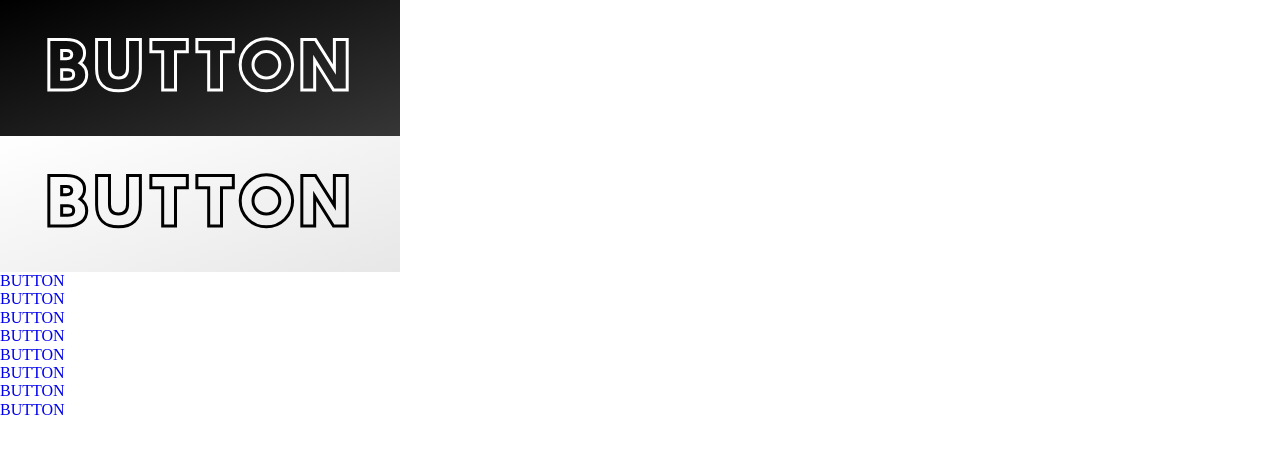
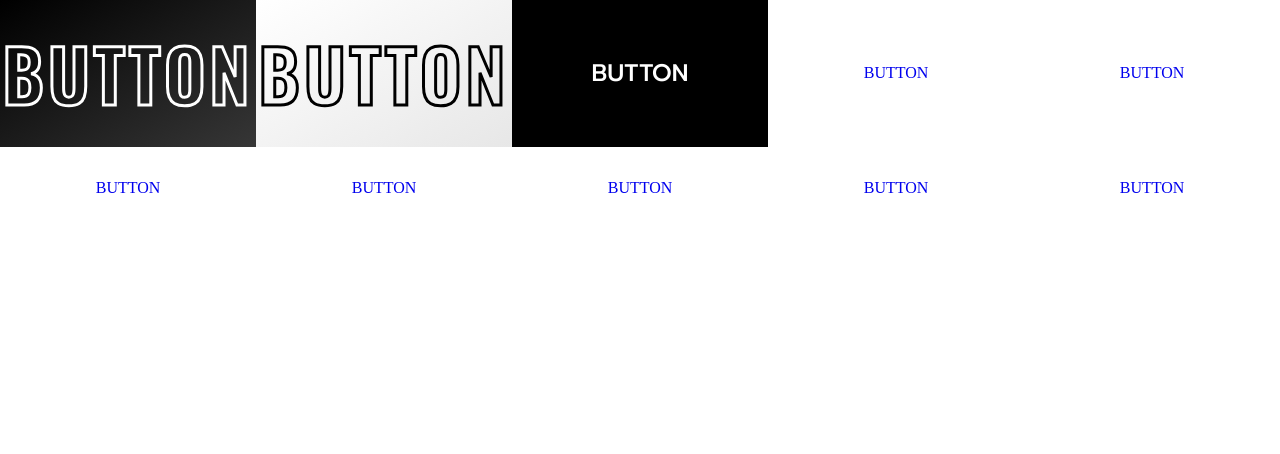
Before and after one commit to SkeetersDevJourney/testing-environment, a plain HTML site: page index.html in a window 1280 px wide. Drawn offline with nearby package versions, Linux system fonts and the light colour scheme.

Commit message:
another button

```diff
--- a/index.html
+++ b/index.html
@@ -19,62 +19,66 @@
     <section id="btns">
 
       <div class="btns__r01">
-        <div class="btns__r01_content">
-          <a href="#" class="btns__r01_content-btn">BUTTON</a>
+        <div class="btns__r01-content">
+          <a href="#" class="btns__r01-content_btn">BUTTON</a>
         </div>
       </div>
 
       <div class="btns__r02">
-        <div class="btns__r02_content">
-          <a href="#" class="btns__r02_content-btn">BUTTON</a>
+        <div class="btns__r02-content">
+          <a href="#" class="btns__r02-content_btn">BUTTON</a>
         </div>
       </div>
 
       <div class="btns__r03">
-        <div class="btns__r03_content">
-          <a href="#" class="btns__r03_content-btn">BUTTON</a>
+        <div class="btns__r03-content">
+          <a href="#" class="btns__r03-content_btn">BUTTON</a>
+          <div class="btns__r03-content_bar"></div>
+          <div class="btns__r03-content_bar"></div>
+          <div class="btns__r03-content_bar"></div>
+          <div class="btns__r03-content_bar"></div>
         </div>
       </div>
 
       <div class="btns__r04">
-        <div class="btns__r04_content">
-          <a href="#" class="btns__r04_content-btn">BUTTON</a>
+        <div class="btns__r04-content">
+          <a href="#" class="btns__r04-content_btn">BUTTON</a>
         </div>
       </div>
 
       <div class="btns__r05">
-        <div class="btns__r05_content">
-          <a href="#" class="btns__r05_content-btn">BUTTON</a>
+        <div class="btns__r05-content">
+          <a href="#" class="btns__r05-content_btn">BUTTON</a>
         </div>
       </div>
 
       <div class="btns__r06">
-        <div class="btns__r06_content">
-          <a href="#" class="btns__r06_content-btn">BUTTON</a>
+        <div class="btns__r06-content">
+          <a href="#" class="btns__r06-content_btn">BUTTON</a>
         </div>
       </div>
 
       <div class="btns__r07">
-        <div class="btns__r07_content">
-          <a href="#" class="btns__r07_content-btn">BUTTON</a>
+        <div class="btns__r07-content">
+          <a href="#" class="btns__r07-content_btn">BUTTON</a>
         </div>
       </div>
 
       <div class="btns__r08">
-        <div class="btns__r08_content">
-          <a href="#" class="btns__r08_content-btn">BUTTON</a>
+        <div class="btns__r08-content">
+          <a href="#" class="btns__r08-content_btn">BUTTON</a>
         </div>
       </div>
 
       <div class="btns__r09">
-        <div class="btns__r09_content">
-          <a href="#" class="btns__r09_content-btn">BUTTON</a>
+        <div class="btns__r09-content">
+          <a href="#" class="btns__r09-content_btn">BUTTON</a>
         </div>
       </div>
 
       <div class="btns__r10">
-        <div class="btns__r10_content">
-          <a href="#" class="btns__r10_content-btn">BUTTON</a>
+        <div class="btns__r10-content">
+          <a href="#" class="btns__r10-content_btn">BUTTON</a>
         </div>
       </div>
 
--- a/scss/rooms/btns/_buttons.scss
+++ b/scss/rooms/btns/_buttons.scss
@@ -1,49 +1,51 @@
 @use '../../util' as *;
 
+////////////////////////////////////////////////
+/////////////////// DEFAULTS ///////////////////
+////////////////////////////////////////////////
+
 #btns {
+  width: 100%;
   @include grido(
-    1fr,
+    repeat(auto-fit, minmax(250px, 1fr)),
     auto,
   );
+
+  & > * {
+    padding: 2rem;
+    @include flexo(
+      center,
+      center
+    );
+  }
 }
 
 @include mq('sm') {
-  #btns {
-    grid-template-columns: 1fr 1fr;
-  }
+
 }
 
 @include mq('med') {
-  #btns {
-    grid-template-columns: repeat(4, 1fr);
-  }
+
 }
 
 @include mq('lg') {
-  #btns {
-    grid-template-columns: minmax(300px, 400px);
-  }
+
 }
 
+////////////////////////////////////////////////
 //////////////////// ROOM 1 ////////////////////
+////////////////////////////////////////////////
 
 .btns__r01 {
-  padding: 1.5rem 1rem;
-  @include flexo(
-    center,
-    center
-  );
   background-image: linear-gradient(to bottom right, #000, rgb(54, 54, 54));
 }
 
-.btns__r01_content {
-  padding: .5rem 1rem;
-}
+// .btns__r01-content {
+// }
 
-.btns__r01_content-btn {
-  font-family: 'okine-bold';
+.btns__r01-content_btn {
+  font-family: 'Oswald';
   font-size: 4.5rem;
-  line-height: 4.5rem;
   letter-spacing: .25rem;
 
   -webkit-text-stroke: 3px white;
@@ -68,26 +70,20 @@
 
 }
 
-
+////////////////////////////////////////////////
 //////////////////// ROOM 2 ////////////////////
+////////////////////////////////////////////////
 
 .btns__r02 {
-  padding: 1.5rem 1rem;
-  @include flexo(
-    center,
-    center
-  );
   background-image: linear-gradient(to bottom right, #FFF, rgb(231, 231, 231));
 }
 
-.btns__r02_content {
-  padding: .5rem 1rem;
-}
+// .btns__r02-content {
+// }
 
-.btns__r02_content-btn {
-  font-family: 'okine-bold';
+.btns__r02-content_btn {
+  font-family: 'Oswald';
   font-size: 4.5rem;
-  line-height: 4.5rem;
   letter-spacing: .25rem;
 
   -webkit-text-stroke: 3px #000;
@@ -110,3 +106,87 @@
     background-position: 0% 50%;
   }
 }
+
+
+////////////////////////////////////////////////
+//////////////////// ROOM 3 ////////////////////
+////////////////////////////////////////////////
+
+.btns__r03 {
+  background-color: #000;
+}
+
+.btns__r03-content {
+  position: relative;
+  z-index: 0;
+}
+
+.btns__r03-content_btn {
+  font-family: 'Prompt';
+  font-weight: 500;
+  font-size: 1.5rem;
+  color: #fff;
+
+  &:hover {
+    font-size: 1.7rem;
+    transition: font-size .75s;
+
+    & ~ .btns__r03-content_bar {
+      opacity: 1;
+    }
+
+    & ~ .btns__r03-content_bar:first-of-type {
+      left: 0;
+      transition: all .45s ease-in-out;
+    }
+
+    & ~ .btns__r03-content_bar:nth-of-type(2) {
+      bottom: 0;
+      transition: all .45s .2s ease-in-out;
+    }
+
+    & ~ .btns__r03-content_bar:nth-of-type(3) {
+      right: 0;
+      transition: all .45s .35s ease-in-out;
+    }
+
+    & ~ .btns__r03-content_bar:last-of-type {
+      top: 0;
+      transition: all .45s .5s ease-in-out;
+    }
+  }
+}
+
+.btns__r03-content_bar {
+  position: absolute;
+  background-color: rgba(255,255,255,.8);
+  opacity: 0;
+
+  &:first-of-type {
+    left: 130%;
+    bottom: 115%;
+    width: 100%;
+    height: 3px;
+  }
+
+  &:nth-of-type(2) {
+    right: 105%;
+    bottom: 110%;
+    width: 3px;
+    height: 100%;
+  }
+
+  &:nth-of-type(3) {
+    right: 130%;
+    top: 115%;
+    width: 100%;
+    height: 3px;
+  }
+
+  &:last-of-type {
+    top: 110%;
+    left: 105%;
+    width: 3px;
+    height: 100%;
+  }
+}
--- a/scss/util/_typography.scss
+++ b/scss/util/_typography.scss
@@ -1,11 +1,7 @@
-//////////////////// OKINE ////////////////////
+//////////////////// OSWALD ////////////////////
 
-@font-face {
-  font-family: "okine-boldoutline";
-  src: url("../../assets/fonts/okine/OkineSansPERSONALUSE-BoldOutline.woff")
-}
+@import url('https://fonts.googleapis.com/css2?family=Oswald:wght@600&display=swap');
 
-@font-face {
-  font-family: "okine-bold";
-  src: url("../../assets/fonts/okine/OkineSansPERSONALUSE-Bold.woff")
-}
+//////////////////// PROMPT ////////////////////
+
+@import url('https://fonts.googleapis.com/css2?family=Prompt:ital,wght@0,400;0,500;1,400;1,500&display=swap');
```
Also changed, not shown: assets/fonts/okine/OkineSansPERSONALUSE-Black.woff (deleted), assets/fonts/okine/OkineSansPERSONALUSE-BlackOutline.woff (deleted), assets/fonts/okine/OkineSansPERSONALUSE-Bold.woff (deleted), assets/fonts/okine/OkineSansPERSONALUSE-BoldOutline.woff (deleted), assets/fonts/okine/OkineSansPERSONALUSE-Light.woff (deleted), assets/fonts/okine/OkineSansPERSONALUSE-LightOutline.woff (deleted), assets/fonts/okine/OkineSansPERSONALUSE-Medium.woff (deleted), assets/fonts/okine/OkineSansPERSONALUSE-MediumOutline.woff (deleted), assets/fonts/okine/OkineSansPERSONALUSE-Regular.woff (deleted), assets/fonts/okine/OkineSansPERSONALUSE-RegularOutline.woff (deleted), assets/fonts/okine/OkineSansPERSONALUSE-Thin.woff (deleted), assets/fonts/okine/OkineSansPERSONALUSE-ThinOutline.woff (deleted), css/style.css, 1 other file.
